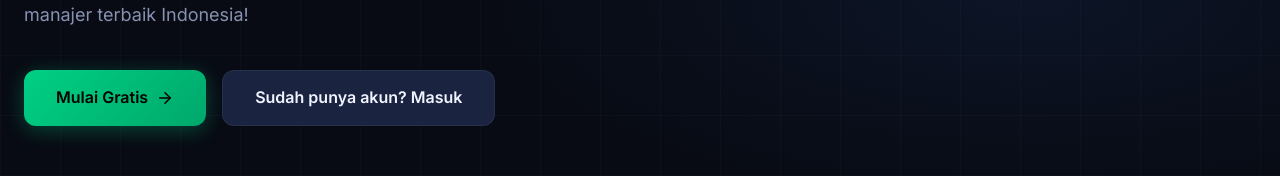
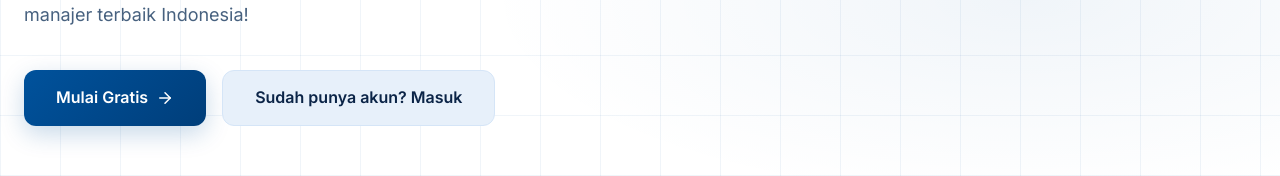
Before and after one commit to NafizharRayhansyah23/fantasy-super-league, a Next.js app in the folder frontend/: page / in a window 1280 px wide. Shown: the part 437-613 px from the top of the page. Built offline with nearby package versions, Linux system fonts and the light colour scheme; no server answers.

Commit message:
feat: landing page tema terang putih-biru ala BRI

```diff
--- a/frontend/app/globals.css
+++ b/frontend/app/globals.css
@@ -1003,3 +1003,69 @@ h1, h2, h3, h4, h5, h6 {
 .free-transfer-dot.used {
   background: var(--text-muted);
 }
+
+/* =============================================
+   LANDING LIGHT THEME (putih-biru ala BRI)
+   Ter-scope: hanya berlaku di dalam .landing-light
+   ============================================= */
+
+.landing-light {
+  --fsl-green: #00529C;
+  --fsl-green-dim: #003E7A;
+  --fsl-green-glow: rgba(0, 82, 156, 0.18);
+  --fsl-blue: #00529C;
+
+  --bg-base: #FFFFFF;
+  --bg-surface: #F2F7FD;
+  --bg-card: #FFFFFF;
+  --bg-elevated: #E7F0FA;
+  --bg-hover: #DCEAF9;
+  --bg-border: #D5E5F7;
+
+  --text-primary: #0B2447;
+  --text-secondary: #47617F;
+  --text-muted: #7E96B3;
+
+  --shadow-card: 0 1px 2px rgba(11, 36, 71, 0.05), 0 12px 32px rgba(11, 36, 71, 0.08);
+  --shadow-glow: 0 0 40px rgba(0, 82, 156, 0.12);
+  --shadow-green: 0 8px 24px rgba(0, 82, 156, 0.22);
+
+  background: #FFFFFF;
+  color: var(--text-primary);
+}
+
+.landing-light .btn-primary {
+  color: #FFFFFF;
+}
+
+.landing-light .btn-primary:hover:not(:disabled) {
+  box-shadow: 0 8px 24px rgba(0, 82, 156, 0.35);
+}
+
+.landing-light .btn-secondary:hover:not(:disabled) {
+  border-color: #B9D4F2;
+}
+
+.landing-light .card {
+  box-shadow: 0 1px 2px rgba(11, 36, 71, 0.05), 0 8px 24px rgba(11, 36, 71, 0.06);
+}
+
+.landing-light .card-hover:hover {
+  border-color: #B9D4F2;
+}
+
+.landing-light .card-glow {
+  border-color: rgba(0, 82, 156, 0.25);
+}
+
+.landing-light .hero-bg {
+  background:
+    radial-gradient(ellipse 80% 60% at 50% -10%, rgba(0, 82, 156, 0.10) 0%, transparent 70%),
+    radial-gradient(ellipse 60% 40% at 80% 50%, rgba(0, 82, 156, 0.06) 0%, transparent 70%);
+}
+
+.landing-light .hero-grid {
+  background-image:
+    linear-gradient(rgba(0, 82, 156, 0.06) 1px, transparent 1px),
+    linear-gradient(90deg, rgba(0, 82, 156, 0.06) 1px, transparent 1px);
+}
--- a/frontend/app/page.tsx
+++ b/frontend/app/page.tsx
@@ -59,7 +59,7 @@ export default function HomePage() {
   }, []);
 
   return (
-    <div>
+    <div className="landing-light">
       {/* ─── HERO ─── */}
       <section className="hero">
         <div className="hero-bg" />
@@ -75,8 +75,8 @@ export default function HomePage() {
                   alignItems: "center",
                   gap: "0.5rem",
                   padding: "0.35rem 0.875rem",
-                  background: "rgba(0, 208, 132, 0.1)",
-                  border: "1px solid rgba(0, 208, 132, 0.3)",
+                  background: "rgba(0, 82, 156, 0.08)",
+                  border: "1px solid rgba(0, 82, 156, 0.25)",
                   borderRadius: 999,
                   fontSize: "0.8125rem",
                   fontWeight: 600,
@@ -93,7 +93,7 @@ export default function HomePage() {
                     animation: "pulse-green 2s infinite",
                   }}
                 />
-                🔴 LIVE — {activeGw.name}
+                🔵 LIVE — {activeGw.name}
               </div>
             )}
 
@@ -361,7 +361,7 @@ export default function HomePage() {
         <section
           style={{
             padding: "5rem 0",
-            background: "linear-gradient(135deg, rgba(0, 208, 132, 0.08), rgba(59, 130, 246, 0.05))",
+            background: "linear-gradient(135deg, rgba(0, 82, 156, 0.07), rgba(0, 82, 156, 0.02))",
             borderTop: "1px solid var(--bg-border)",
           }}
         >
```
